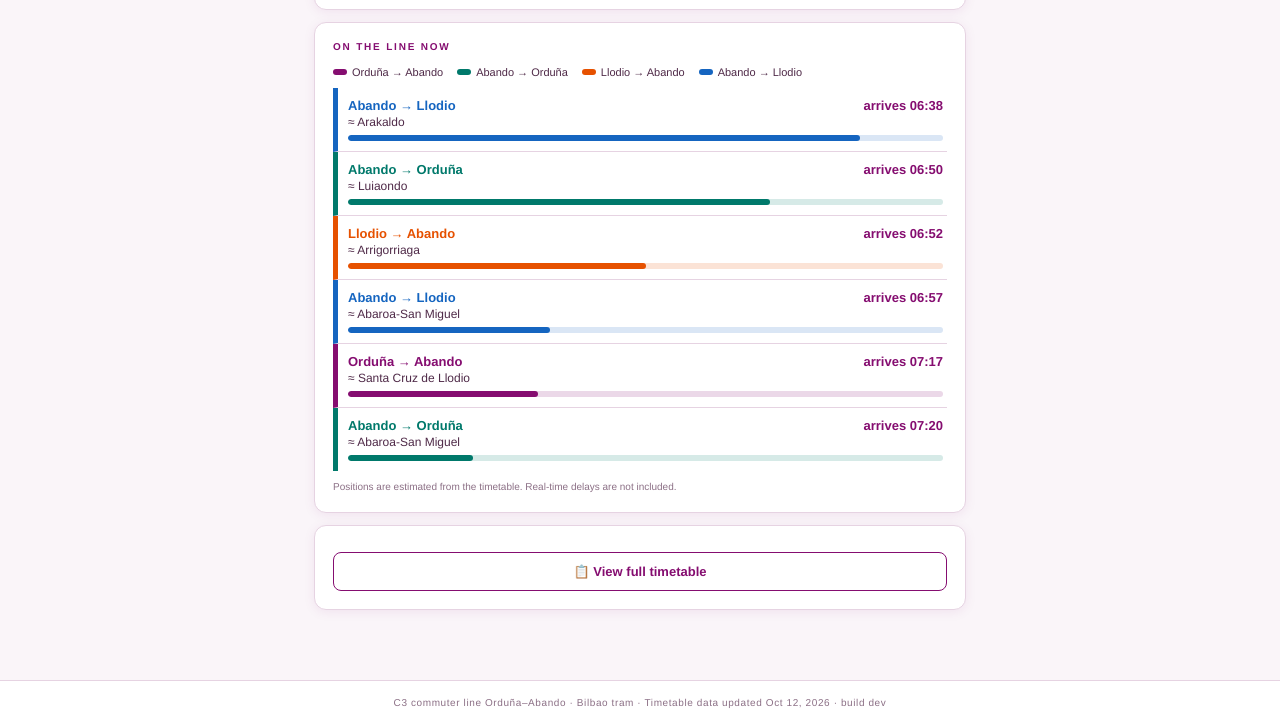
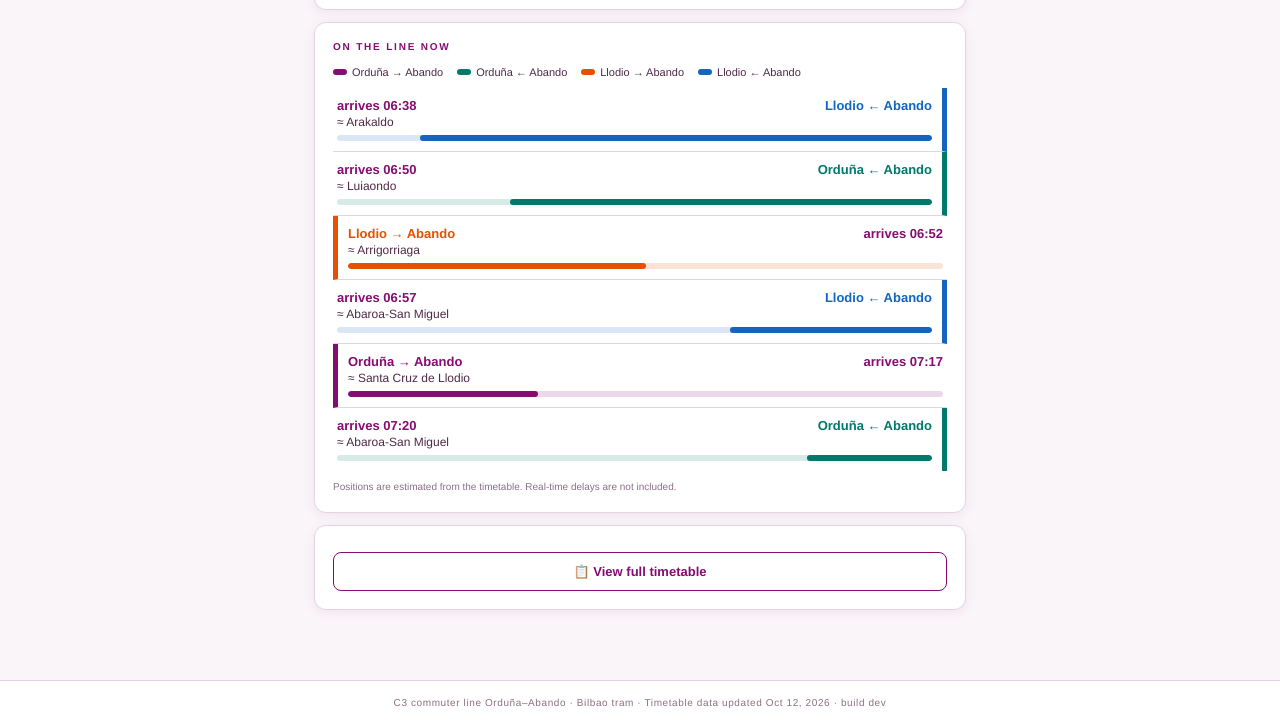
Before and after one commit to JohnnyDeey/c3-bilbao, a website: page www/index.html in a window 1280 px wide. Shown: the part 2007-2731 px from the top of the page. Drawn offline with Linux system fonts and the light colour scheme.

Commit message:
Route colours, directional progress bars, through-train dedupe, screenshot import

```diff
--- a/www/index.html
+++ b/www/index.html
@@ -232,7 +232,9 @@ main{max-width:680px;margin:0 auto;padding:16px 14px 70px;display:flex;flex-dire
 #panel-tram .live-row-in{color:var(--tram)}
 #panel-tram .live-bar{background:var(--tram-light)}
 #panel-tram .live-bar>i{background:var(--tram)}
+.live-bar.rev>i{margin-left:auto}
 .live-row.rt{border-left:5px solid var(--rc);padding-left:10px}
+.live-row.rt.rev{border-left:0;padding-left:4px;border-right:5px solid var(--rc);padding-right:10px}
 .live-row.rt strong{color:var(--rc)}
 .live-row.rt .live-bar{background:color-mix(in srgb,var(--rc) 16%,#fff)}
 .live-row.rt .live-bar>i{background:var(--rc)}
@@ -793,15 +795,16 @@ function upcomingTrains(fp,tp,nowSec,max){
 // and each gets its colour automatically. Don't reorder it, or the colours shift.
 const ROUTE_LIST=[
   {type:"OA",label:"Orduña → Abando"},
-  {type:"AO",label:"Abando → Orduña"},
+  {type:"AO",label:"Orduña ← Abando"},
   {type:"LA",label:"Llodio → Abando"},
-  {type:"AL",label:"Abando → Llodio"}
+  {type:"AL",label:"Llodio ← Abando"}
 ];
 const ROUTE_PALETTE=["#850D70","#00796B","#E65100","#1565C0","#C62828","#6A8F00","#8E24AA","#00838F","#F9A825","#5D4037","#455A64","#AD1457"];
 function routeColor(type){
   const i=ROUTE_LIST.findIndex(r=>r.type===type);
   return ROUTE_PALETTE[(i<0?0:i)%ROUTE_PALETTE.length];
 }
+
 function trainsInTransit(nowSec){
   const nm0=nowSec/60,res=[];
   const run=(sc,nm)=>{
@@ -812,9 +815,9 @@ function trainsInTransit(nowSec){
     res.push({name,toward,type,pos,f,dep:tr.dep,arr:tr.arr});
   });
   add(sc.ordunaToAbando,"OA","Orduña → Abando","Abando");
-  add(sc.abandoToOrduna,"AO","Abando → Orduña","Orduña");
+  add(sc.abandoToOrduna,"AO","Orduña ← Abando","Orduña");
   add(sc.llodioToAbando,"LA","Llodio → Abando","Abando");
-  add(sc.abandoToLlodio,"AL","Abando → Llodio","Llodio");
+  add(sc.abandoToLlodio,"AL","Llodio ← Abando","Llodio");
   };
   run(schedFor(0),nm0);
   run(schedFor(-1),nm0+1440);
@@ -853,10 +856,10 @@ function renderLive(){
     const types=[...new Set(tr.map(x=>x.type))];
   document.getElementById("live-transit").innerHTML=tr.length
     ?`<div class="rt-legend">${ROUTE_LIST.filter(r=>types.includes(r.type)).map(r=>`<span style="--rc:${routeColor(r.type)}"><i></i>${r.label}</span>`).join("")}</div>`
-      +tr.map(x=>`<div class="live-row rt" style="display:block;--rc:${routeColor(x.type)}">
-    <div style="display:flex;justify-content:space-between;align-items:baseline"><strong style="font-size:13px">${x.name}</strong><span class="live-row-in">arrives ${fmt(x.arr)}</span></div>
+      +tr.map(x=>`<div class="live-row rt${x.type==="AO"||x.type==="AL"?" rev":""}" style="display:block;--rc:${routeColor(x.type)}">
+    <div style="display:flex;justify-content:space-between;align-items:baseline${x.type==="AO"||x.type==="AL"?";flex-direction:row-reverse":""}"><strong style="font-size:13px">${x.name}</strong><span class="live-row-in">arrives ${fmt(x.arr)}</span></div>
     <div style="font-size:12px;color:var(--text-mid);margin-top:2px">≈ ${segLabel(x.pos)}</div>
-    <div class="live-bar"><i style="width:${Math.round(x.f*100)}%"></i></div></div>`).join("")
+    <div class="live-bar${x.type==="AO"||x.type==="AL"?" rev":""}"><i style="width:${Math.round(x.f*100)}%"></i></div></div>`).join("")
     :`<div class="live-empty">No trains on the line right now</div>`;
 }
 // ── TIMETABLE CHECK (admin reminder) ──────────────────────────────
@@ -1283,9 +1286,9 @@ function renderTramNext(){
   }
   const tr=tramsInTransit(ns);
   document.getElementById("tram-transit").innerHTML=tr.length?tr.map(x=>`<div class="live-row" style="display:block">
-    <div style="display:flex;justify-content:space-between;align-items:baseline"><strong style="font-size:13px">${x.name}</strong><span class="live-row-in">arrives ${fmt(x.arr)}</span></div>
+    <div style="display:flex;justify-content:space-between;align-items:baseline${x.type==="AO"||x.type==="AL"?";flex-direction:row-reverse":""}"><strong style="font-size:13px">${x.name}</strong><span class="live-row-in">arrives ${fmt(x.arr)}</span></div>
     <div style="font-size:12px;color:var(--text-mid);margin-top:2px">≈ ${x.where}</div>
-    <div class="live-bar"><i style="width:${Math.round(x.f*100)}%"></i></div></div>`).join(""):`<div class="live-empty">No trams on the line right now</div>`;
+    <div class="live-bar${x.type==="AO"||x.type==="AL"?" rev":""}"><i style="width:${Math.round(x.f*100)}%"></i></div></div>`).join(""):`<div class="live-empty">No trams on the line right now</div>`;
 }
 function toggleFullSchedule(){
   showFullSched=!showFullSched;
```
